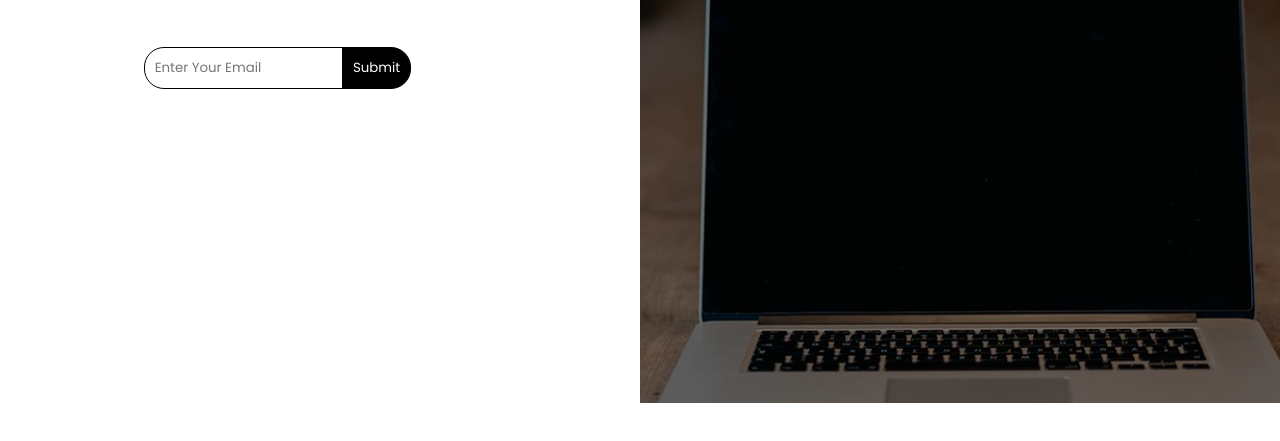
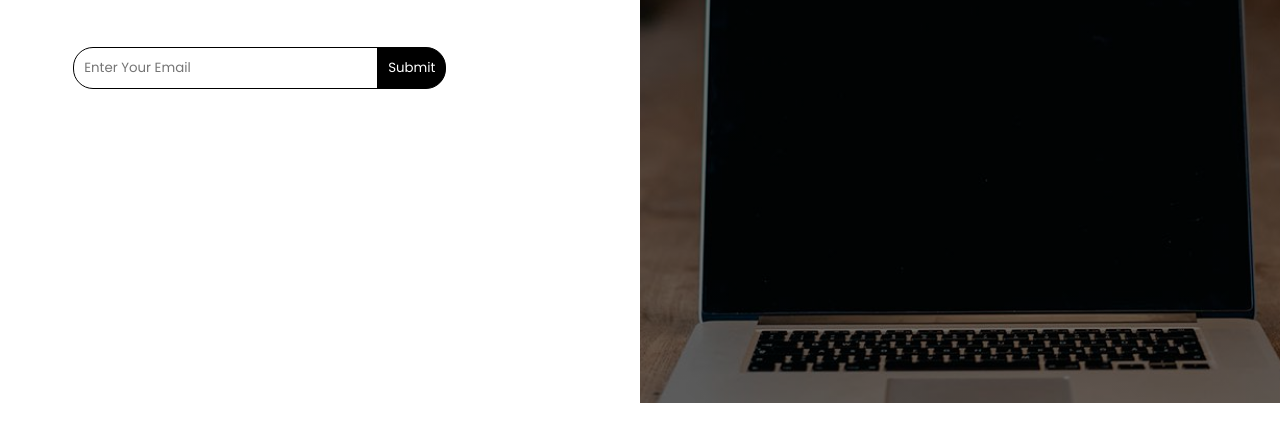
Before and after one commit to oliverkeanpalgue/single-landing-page, a plain HTML site: page index.html in a window 1280 px wide. Shown: the part 437-878 px from the top of the page. Drawn offline with Linux system fonts and the light colour scheme.

Commit message:
Add files via upload

```diff
--- a/style.css
+++ b/style.css
@@ -111,6 +111,7 @@ header .container .logo{
     color: white;
     font-family: 'Poppins', sans-serif;
     left: -5%;
+    cursor: pointer;
 }
 
 br{
@@ -168,6 +169,11 @@ br{
         text-align: left;
     }
 
+    #email{
+        width: 90%;
+        margin-left: -20%;
+    }
+
     br{
         display: block;
     }
```
